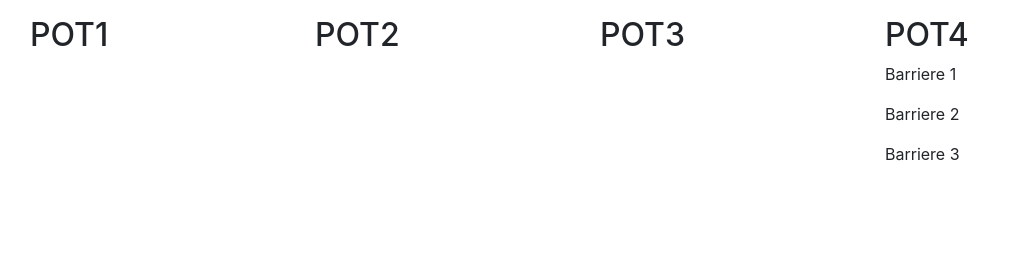
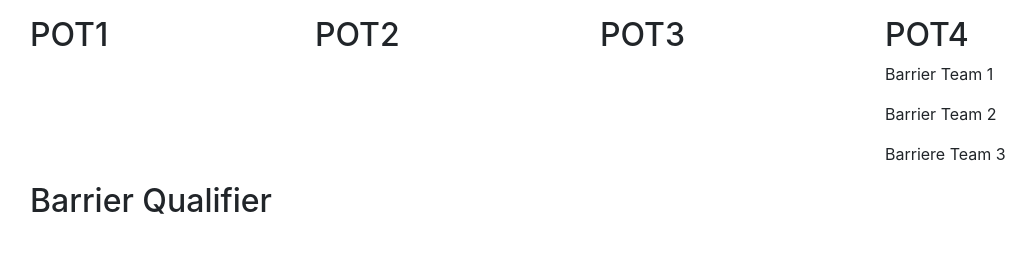
Before and after one commit to thomixlz/ProjetEuro, a Symfony app: template templates/index.html.twig in a window 1280 px wide. Shown: the part 147-400 px from the top of the page, without its empty margins (55-1091 px from the left). Run offline with Twig, Linux system fonts and the light colour scheme; the template is opened without the code that fills it, so the values that code supplies are empty; some libraries are stand-ins or nearby versions.

Commit message:
add barrier teams

```diff
--- a/src/Controller/DefaultController.php
+++ b/src/Controller/DefaultController.php
@@ -24,6 +24,8 @@ public function index(TeamsRepository $teamsRepository): Response
     $teamsPOT3 = $teamsRepository->findBy(['Chapeau' => 'POT3']);
     $teamsPOT4 = $teamsRepository->findBy(['Chapeau' => 'POT4']);
 
+    $teamsBarrer = $teamsRepository->findBy(['Chapeau' => null]);
+
 
 
 
@@ -35,6 +37,7 @@ public function index(TeamsRepository $teamsRepository): Response
         'teamsPOT2' => $teamsPOT2,
         'teamsPOT3' => $teamsPOT3,
         'teamsPOT4' => $teamsPOT4,
+        'teamsBarrer' => $teamsBarrer,
 
     ]);
 }
--- a/templates/index.html.twig
+++ b/templates/index.html.twig
@@ -64,9 +64,19 @@
             {% for team in teamsPOT4 %}
                 <p>{{ team.name }}</p>
             {% endfor %}
-            <p>Barriere 1</p>
-            <p>Barriere 2</p>
-            <p>Barriere 3</p>
+            <p>Barrier Team 1</p>
+            <p>Barrier Team 2</p>
+            <p>Barriere Team 3</p>
+        </div>
+    </div>
+    <div class="row">
+        <div class="col-12 d-flex flex-column">
+
+            <h2>Barrier Qualifier</h2>
+            {% for team in teamsBarrer %}
+            <p>{{ team.name }}</p>
+            {% endfor %}
+
         </div>
     </div>
 </div>
```
